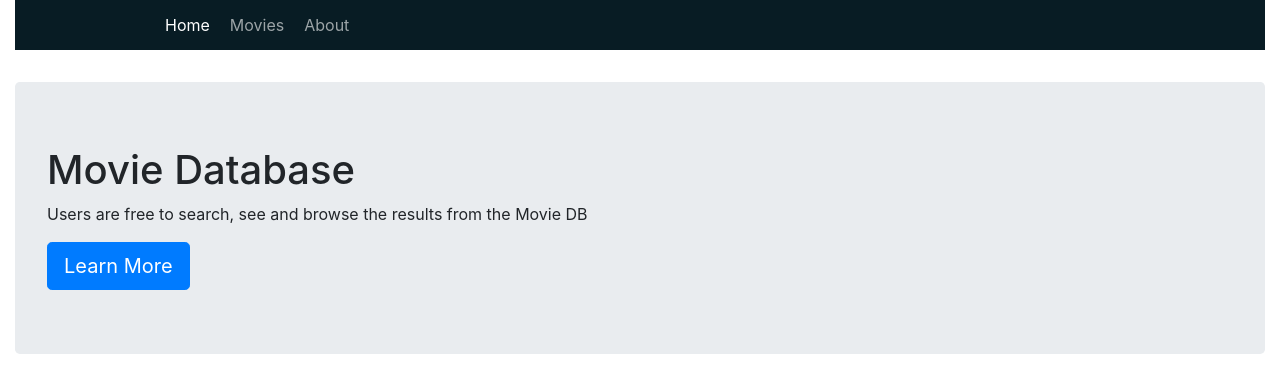
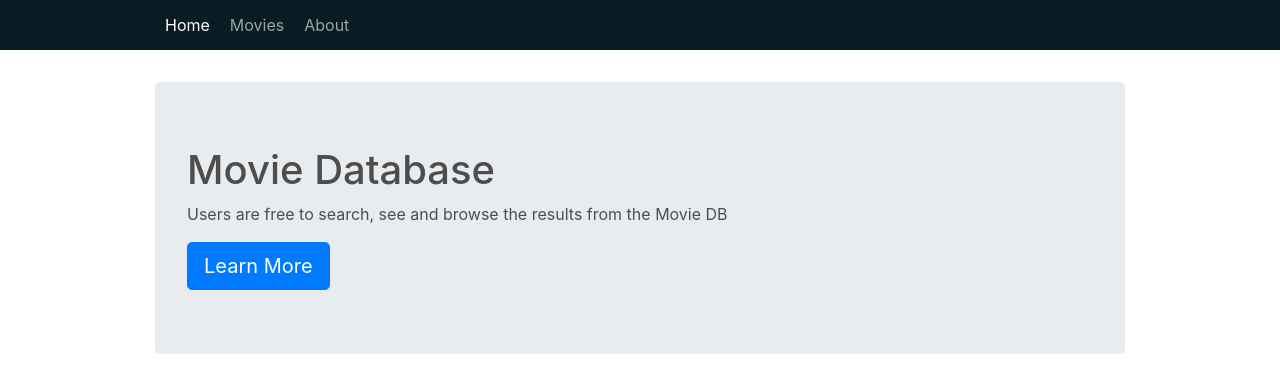
Before and after one commit to alexandrecbl/dazn, a React app: page / in a window 1280 px wide. Shown: the top 392 px of the page. Built offline with nearby package versions, Linux system fonts and the light colour scheme.

Commit message:
changing styles classes in app component

```diff
--- a/src/components/App.js
+++ b/src/components/App.js
@@ -6,9 +6,9 @@ import Header from './common/Header';
 class App extends React.Component{
     render(){
         return (
-            <div className="container-fluid">
+            <div>
                 <Header loading={this.props.loading} />
-                {this.props.children}
+                <div id="content" className="container-fluid">{this.props.children}</div>
             </div>
         );
     }
```
